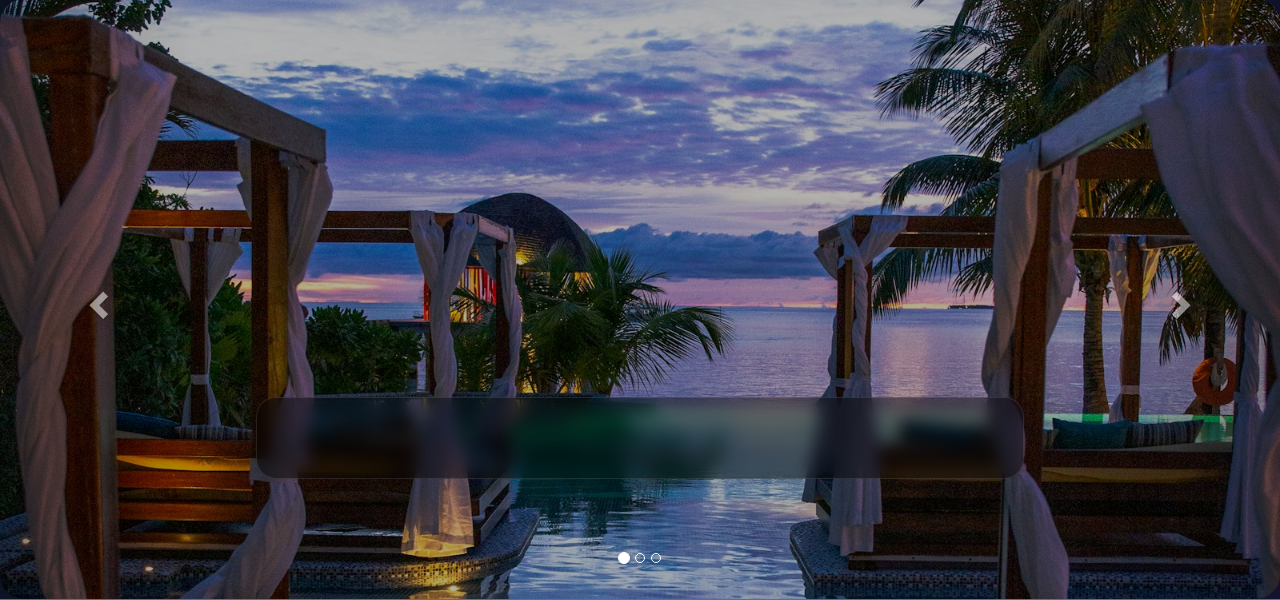
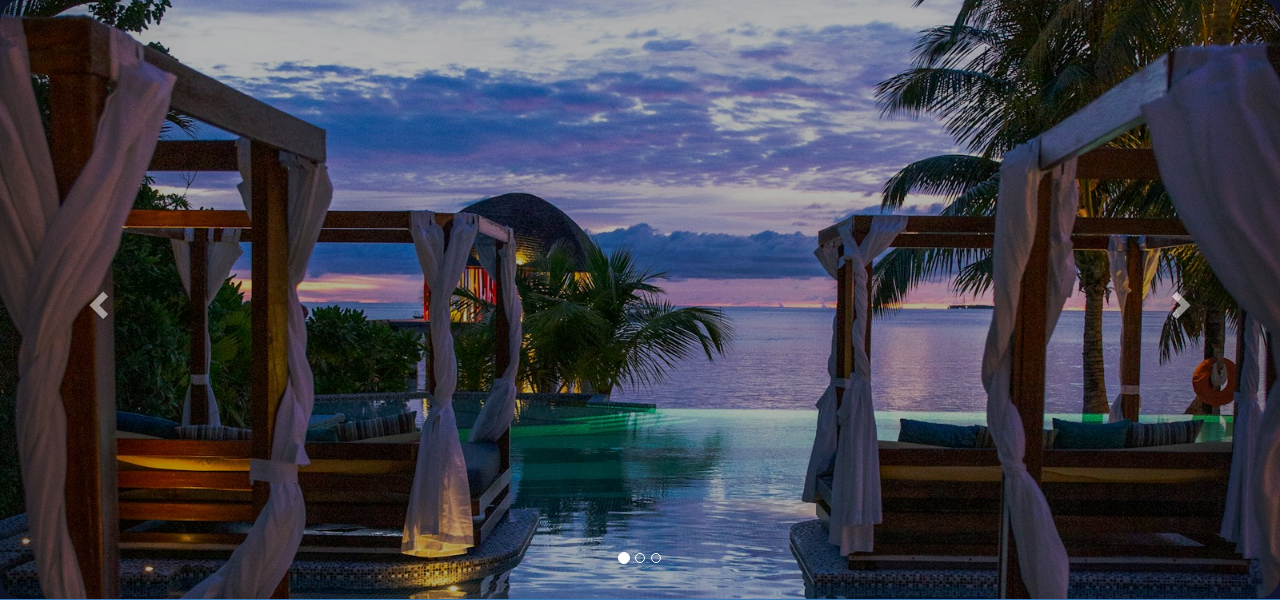
Before and after one commit to Sujal-Manandhar/Hotel-Management-System, a PHP site: page / in a window 1280 px wide. Shown: the part 111-711 px from the top of the page. Run offline with PHP 8.4, Linux system fonts and the light colour scheme; a user stored in the database is signed in; data comes from the database, SQL or seed files in the repository.

Commit message:
Remove carousel captions

```diff
--- a/index.php
+++ b/index.php
@@ -43,9 +43,7 @@ include 'connection.php';
 		?>
 	  <div class="item active">
         <img src="<?php echo $path; ?>" alt="Image">
-        <div class="carousel-caption">
-			<h2><?php echo $slider_cap; ?></h2>
-		</div>
+
       </div>
 		<?php
 		}
@@ -54,9 +52,7 @@ include 'connection.php';
 			?>
 		<div class="item">
         <img src="<?php echo $path; ?>" alt="Image">
-        <div class="carousel-caption">
-        <h2><?php echo $slider_cap; ?></h2>
-		</div>
+
       </div>
 
 		<?php	} ?>
```
